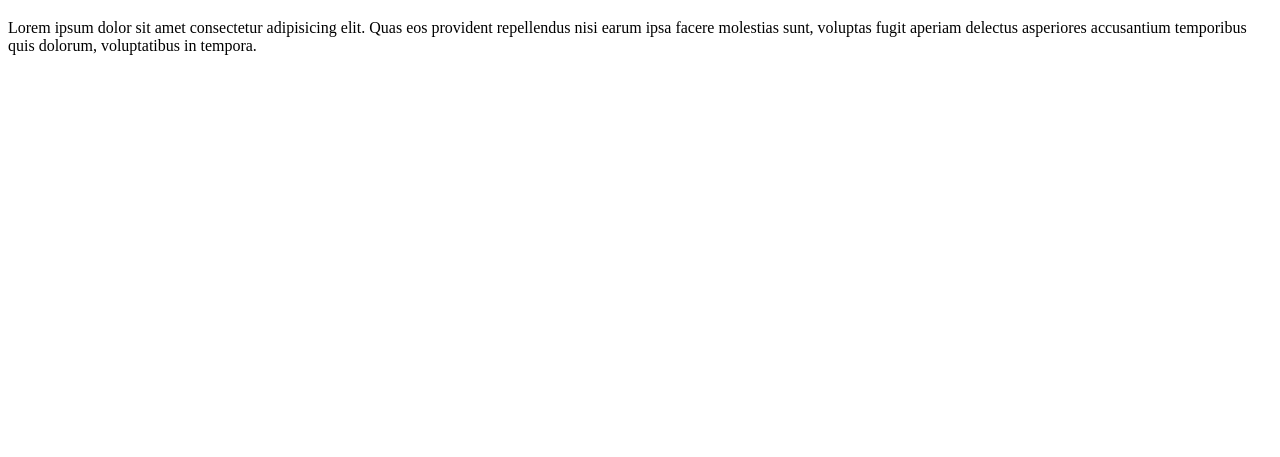
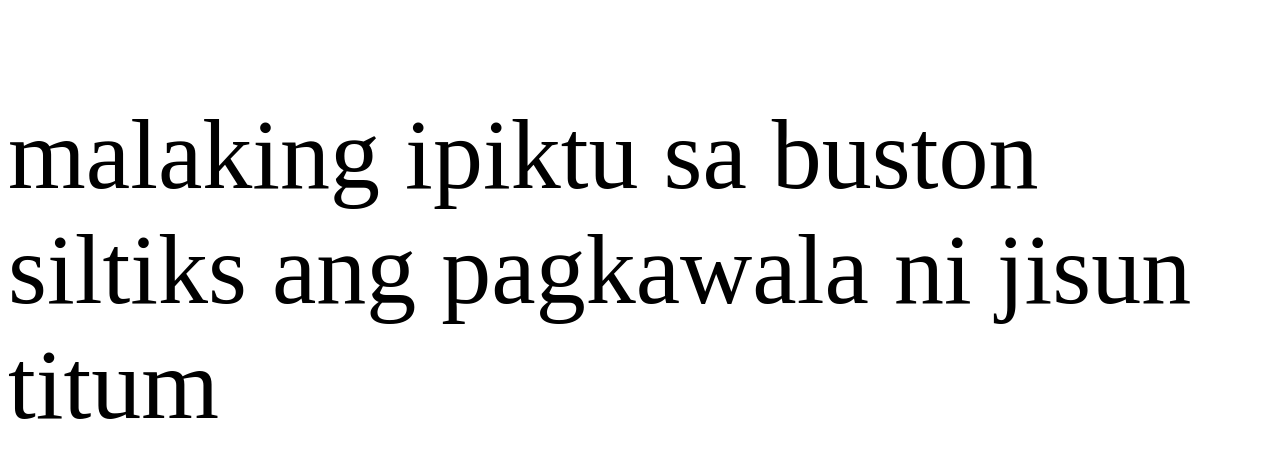
Before and after one commit to mcozyxs-cyber/sampul-bransing, a plain HTML site: page index.html in a window 1280 px wide. Shown: the part 61-518 px from the top of the page. Drawn offline with Linux system fonts and the light colour scheme.

Commit message:
second commit

```diff
--- a/index.html
+++ b/index.html
@@ -4,10 +4,11 @@
     <title>punzyyy</title>
     <meta charset="UTF-8">
     <meta name="viewport" content="width=device-width, initial-scale=1.0">
+    <link rel="stylesheet" href="style.css">
     <title>Document</title>
 </head>
 <body>
     <h1>dis is my simpul websayt</h1>
-    <p>Lorem ipsum dolor sit amet consectetur adipisicing elit. Quas eos provident repellendus nisi earum ipsa facere molestias sunt, voluptas fugit aperiam delectus asperiores accusantium temporibus quis dolorum, voluptatibus in tempora.</p>
+<p>malaking ipiktu sa buston siltiks ang pagkawala ni jisun titum</p>
 </body>
 </html>
--- /dev/null
+++ b/style.css
@@ -0,0 +1,3 @@
+p{
+font-size: 100px;
+}
```
